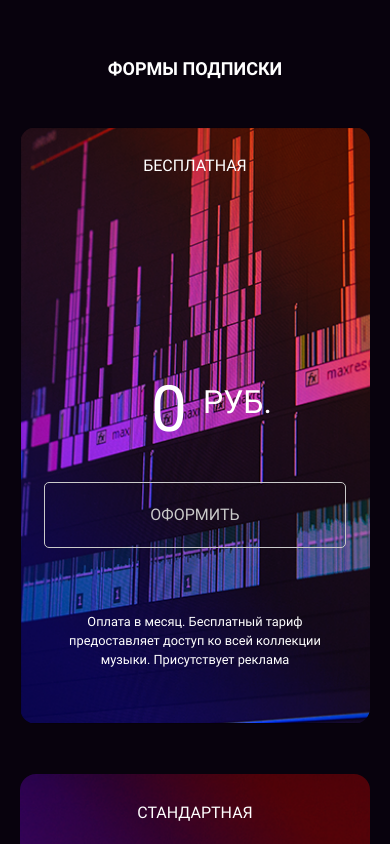
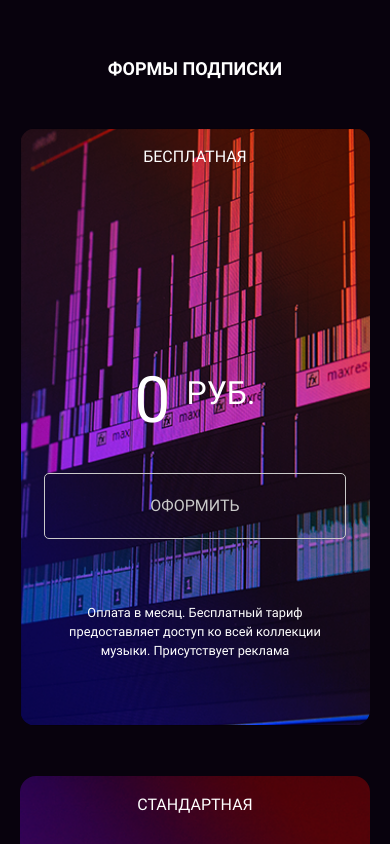
Before and after one commit to alextula26/layout-designer-project-lvl2, a website: page src/index.html in a window 390 px wide. Shown: the part 920-1764 px from the top of the page. Drawn offline with Linux system fonts and the light colour scheme.

Commit message:
fix pricing mobile

```diff
--- a/src/css/style.css
+++ b/src/css/style.css
@@ -738,7 +738,7 @@ footer {
 }
 
 .pricing-body {
-  padding: 27px 24px 19px 24px;
+  padding: 17px 24px;
 
   color: #fff;
 
@@ -766,11 +766,12 @@ footer {
 
 .pricing-value {
   display: flex;
+  flex-wrap: wrap;
+  justify-content: center;
   margin-bottom: 40px;
 }
 
 .pricing-value .price {
-  flex-basis: 50%;
   margin-right: 16px;
 
   font-size: 64px;
@@ -779,7 +780,6 @@ footer {
 }
 
 .pricing-value .currency {
-  flex-basis: 50%;
   padding-top: 8px;
 
   font-size: 32px;
@@ -789,7 +789,7 @@ footer {
 
 .pricing-footer {
   margin-top: 64px;
-  margin-bottom: 35px;
+  margin-bottom: 48px;
 
   font-size: 12.8px;
   line-height: 19.2px;
@@ -1056,8 +1056,8 @@ footer {
   margin-bottom: 30px;
 }
 
-.mb-45 {
-  margin-bottom: 45px;
+.mb-46 {
+  margin-bottom: 46px;
 }
 
 .mb-49 {
--- a/src/index.html
+++ b/src/index.html
@@ -61,7 +61,7 @@
 
     <section id="page-pricing">
       <div class="container">
-        <h2 class="text-center mb-45">Формы подписки</h2>
+        <h2 class="text-center mb-46">Формы подписки</h2>
         <div class="pricing row">
 
           <div class="pricing-item col-xs-3 col-sm-1">
--- a/src/scss/modules/_pricing.scss
+++ b/src/scss/modules/_pricing.scss
@@ -8,7 +8,7 @@
   }
 
   &-body {
-    padding: 27px 24px 19px 24px;
+    padding: 17px 24px;
 
     color: $white;
 
@@ -38,11 +38,12 @@
 
   &-value {
     display: flex;
+    flex-wrap: wrap;
+    justify-content: center;
 
     margin-bottom: 40px;
 
     .price {
-      flex-basis: 50%;
       margin-right: 16px;
 
       font-size: $font-size-64;
@@ -52,7 +53,6 @@
     }
 
     .currency {
-      flex-basis: 50%;
       padding-top: 8px;
 
       font-size: $font-size-32;
@@ -64,7 +64,7 @@
 
   &-footer {
     margin-top: 64px;
-    margin-bottom: 35px;
+    margin-bottom: 48px;
 
     font-size: $font-size-13;
     line-height: $line-height-20;
--- a/src/scss/utilities/_utilities.scss
+++ b/src/scss/utilities/_utilities.scss
@@ -94,8 +94,8 @@
   margin-bottom: 30px;
 }
 
-.mb-45 {
-  margin-bottom: 45px;
+.mb-46 {
+  margin-bottom: 46px;
 }
 
 .mb-49 {
```
Also changed, not shown: 1 other file.
